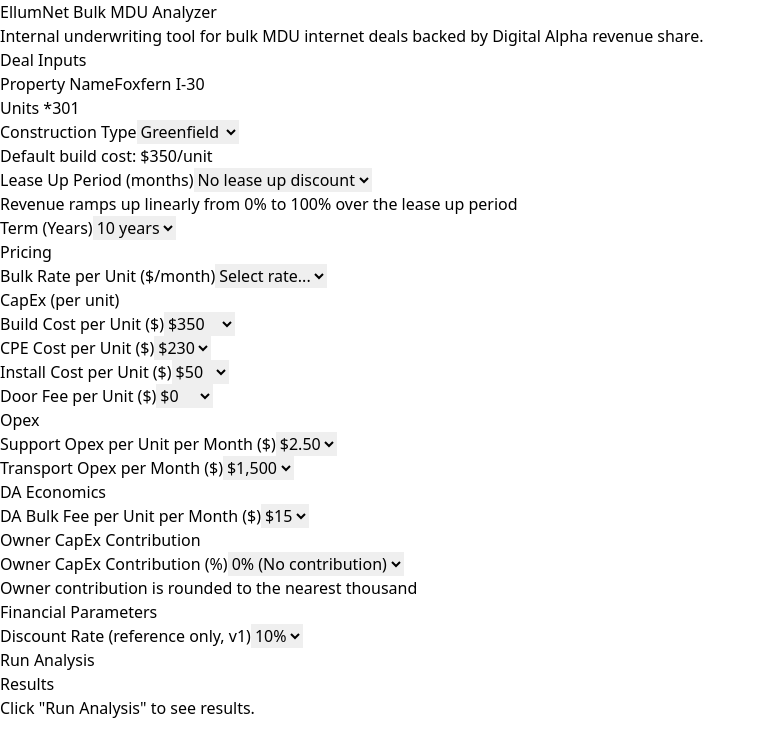
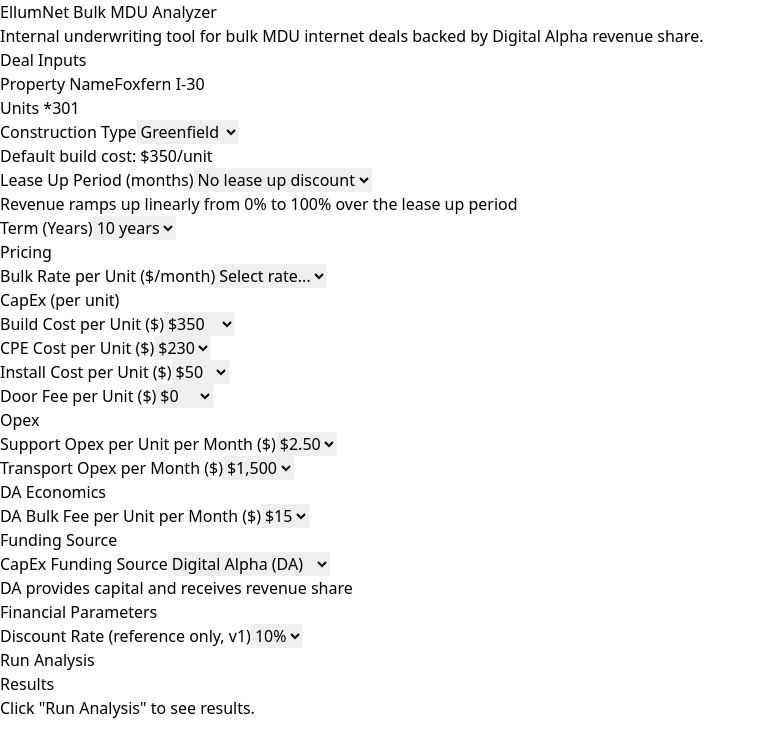
Before and after one commit to wgibson13/fiber-build-analyzer, a React (Vite) app: page / in a window 1280 px wide. Shown: the top 756 px of the page, without its empty margins (0-765 px from the left). Built offline with nearby package versions, Linux system fonts and the light colour scheme.

Commit message:
Change funding source to dropdown: DA, Owner, or Balance Sheet. Owner/Balance Sheet removes DA revenue share

```diff
--- a/src/App.tsx
+++ b/src/App.tsx
@@ -22,7 +22,7 @@
   daBulkFeePerUnitPerMonth: 15,
   discountRate: 0.1,
   leaseUpMonths: 0,
-  ownerCapexPercentage: 0,
+  fundingSource: 'da',
   ownerLoanInterestRate: 0.05,
 };
 
--- a/src/components/BulkAnalyzerForm.tsx
+++ b/src/components/BulkAnalyzerForm.tsx
@@ -304,32 +304,32 @@
 
         <div className="pt-2 border-t border-gray-200">
           <h3 className="text-base font-semibold text-gray-900 mb-3">
-            Owner CapEx Contribution
+            Funding Source
           </h3>
 
-          {/* Owner CapEx Percentage */}
+          {/* Funding Source */}
           <div className="mb-4">
             <label className="block text-sm font-bold text-gray-700 mb-1">
-              Owner CapEx Contribution (%)
+              CapEx Funding Source
             </label>
             <select
-              value={input.ownerCapexPercentage}
-              onChange={(e) => handleChange('ownerCapexPercentage', parseFloat(e.target.value) || 0)}
+              value={input.fundingSource}
+              onChange={(e) => handleChange('fundingSource', e.target.value as 'da' | 'owner' | 'balanceSheet')}
               className={selectClasses}
             >
-              <option value={0}>0% (No contribution)</option>
-              <option value={25}>25%</option>
-              <option value={50}>50%</option>
-              <option value={75}>75%</option>
-              <option value={100}>100%</option>
+              <option value="da">Digital Alpha (DA)</option>
+              <option value="owner">Owner / Developer</option>
+              <option value="balanceSheet">Balance Sheet</option>
             </select>
             <p className="text-xs text-gray-500 mt-1">
-              Owner contribution is rounded to the nearest thousand
+              {input.fundingSource === 'da' && 'DA provides capital and receives revenue share'}
+              {input.fundingSource === 'owner' && 'Owner provides capital, rate discount applied, no DA revenue share'}
+              {input.fundingSource === 'balanceSheet' && 'Balance sheet funding, no DA revenue share'}
             </p>
           </div>
 
           {/* Owner Loan Interest Rate */}
-          {input.ownerCapexPercentage > 0 && (
+          {input.fundingSource === 'owner' && (
             <div className="mb-4">
               <label className="block text-sm font-bold text-gray-700 mb-1">
                 Owner Loan Interest Rate (%)
--- a/src/engine/bulkAnalyzer.ts
+++ b/src/engine/bulkAnalyzer.ts
@@ -116,8 +116,8 @@
   daBulkFeePerUnitPerMonth: number;
   discountRate: number;
   leaseUpMonths: number; // Lease up period (only applies to greenfield)
-  ownerCapexPercentage: number; // Percentage of CapEx owner contributes (0-100)
-  ownerLoanInterestRate: number; // Interest rate for owner loan calculation
+  fundingSource: 'da' | 'owner' | 'balanceSheet'; // Who provides the CapEx
+  ownerLoanInterestRate: number; // Interest rate for owner loan calculation (only used if fundingSource is 'owner')
 };
 
 /**
@@ -176,14 +176,14 @@
 
   const totalCapex = input.units * capexPerUnit;
 
-  // Owner CapEx contribution and rate discount calculation
-  let ownerCapexContribution = 0;
+  // Funding source determines CapEx provider and DA revenue share
   let rateDiscountPerUnit = 0;
   let adjustedBulkRatePerUnit = input.bulkRatePerUnit;
+  let daRevenueShareEnabled = true;
 
-  if (input.ownerCapexPercentage > 0 && input.ownerCapexPercentage <= 100) {
-    // Calculate owner contribution (rounded to nearest thousand)
-    ownerCapexContribution = Math.round((input.ownerCapexPercentage / 100) * totalCapex / 1000) * 1000;
+  if (input.fundingSource === 'owner') {
+    // Owner provides all CapEx - calculate rate discount based on loan payment
+    const ownerCapexContribution = totalCapex; // Owner provides 100% of CapEx
 
     // Calculate monthly payment on a loan of owner's contribution at selected rate
     const monthlyLoanPayment = calculateMonthlyPayment(
@@ -197,13 +197,22 @@
 
     // Adjusted bulk rate = original rate - discount
     adjustedBulkRatePerUnit = Math.max(0, input.bulkRatePerUnit - rateDiscountPerUnit);
+
+    // No DA revenue share since DA isn't providing capital
+    daRevenueShareEnabled = false;
+  } else if (input.fundingSource === 'balanceSheet') {
+    // Balance sheet funding - no rate discount, no DA revenue share
+    daRevenueShareEnabled = false;
   }
+  // If fundingSource is 'da', keep defaults (DA provides capital, revenue share enabled)
 
-  // Monthly revenue (using adjusted rate if owner contributes)
+  // Monthly revenue (using adjusted rate if owner provides funding)
   const grossRevenuePerMonth = (input.units || 0) * adjustedBulkRatePerUnit;
 
-  // Base DA payment per month (before waterfall)
-  const baseDaPaymentPerMonth = input.units * input.daBulkFeePerUnitPerMonth;
+  // Base DA payment per month (before waterfall) - only if DA is providing capital
+  const baseDaPaymentPerMonth = daRevenueShareEnabled
+    ? input.units * input.daBulkFeePerUnitPerMonth
+    : 0;
 
   // Opex
   const supportOpexPerMonth = input.units * input.supportOpexPerUnitPerMonth;
@@ -211,18 +220,18 @@
   const totalOpexPerMonth = supportOpexPerMonth + transportOpexPerMonth;
 
   // DA Waterfall: Calculate year-by-year cash flows to track MOIC thresholds
-  // DA invests totalCapex, receives payments until reaching MOIC thresholds
+  // DA invests totalCapex (only if DA is funding source), receives payments until reaching MOIC thresholds
   // 2.0x MOIC: payment reduces to 50%
   // 2.5x MOIC: payment reduces to 25%
   // 3.0x MOIC: payment reduces to 0% (DA fully paid back)
-  const daInvestment = totalCapex;
+  const daInvestment = daRevenueShareEnabled ? totalCapex : 0;
   const moic2x = daInvestment * 2.0;
   const moic2_5x = daInvestment * 2.5;
   const moic3x = daInvestment * 3.0;
 
   let cumulativeDaReceived = 0;
-  const cashFlowsDA: number[] = [-daInvestment]; // Year 0: DA invests
-  const cashFlowsSprocket: number[] = [-totalCapex]; // Year 0: Sprocket invests (or receives from DA)
+  const cashFlowsDA: number[] = [-daInvestment]; // Year 0: DA invests (or 0 if not DA funding)
+  const cashFlowsSprocket: number[] = [-totalCapex]; // Year 0: Sprocket invests (or receives from DA/Owner/Balance Sheet)
 
   // Lease up: only applies to greenfield, linear ramp-up from 0% to 100% over lease up period
   const leaseUpMonths = input.constructionType === 'greenfield' ? (input.leaseUpMonths || 0) : 0;
@@ -248,15 +257,17 @@
       const revenueThisMonth = (input.units * adjustedBulkRatePerUnit) * leaseUpMultiplier;
       revenueThisYear += revenueThisMonth;
 
-      // Determine DA payment rate based on cumulative MOIC
-      let daPaymentRate = 1.0; // 100% of base payment
+      // Determine DA payment rate based on cumulative MOIC (only if DA is providing capital)
+      let daPaymentRate = daRevenueShareEnabled ? 1.0 : 0.0; // 100% of base payment if DA funding, else 0
 
+      if (daRevenueShareEnabled) {
         if (cumulativeDaReceived >= moic3x) {
           daPaymentRate = 0.0; // 0% after 3.0x MOIC
         } else if (cumulativeDaReceived >= moic2_5x) {
           daPaymentRate = 0.25; // 25% after 2.5x MOIC
         } else if (cumulativeDaReceived >= moic2x) {
           daPaymentRate = 0.5; // 50% after 2.0x MOIC
+        }
       }
 
       const daPaymentThisMonth = baseDaPaymentPerMonth * daPaymentRate;
```
Also changed, not shown: 1 other file (tests, documents, lock files or other folders). Lines whose indentation alone changed are shown as unchanged.
